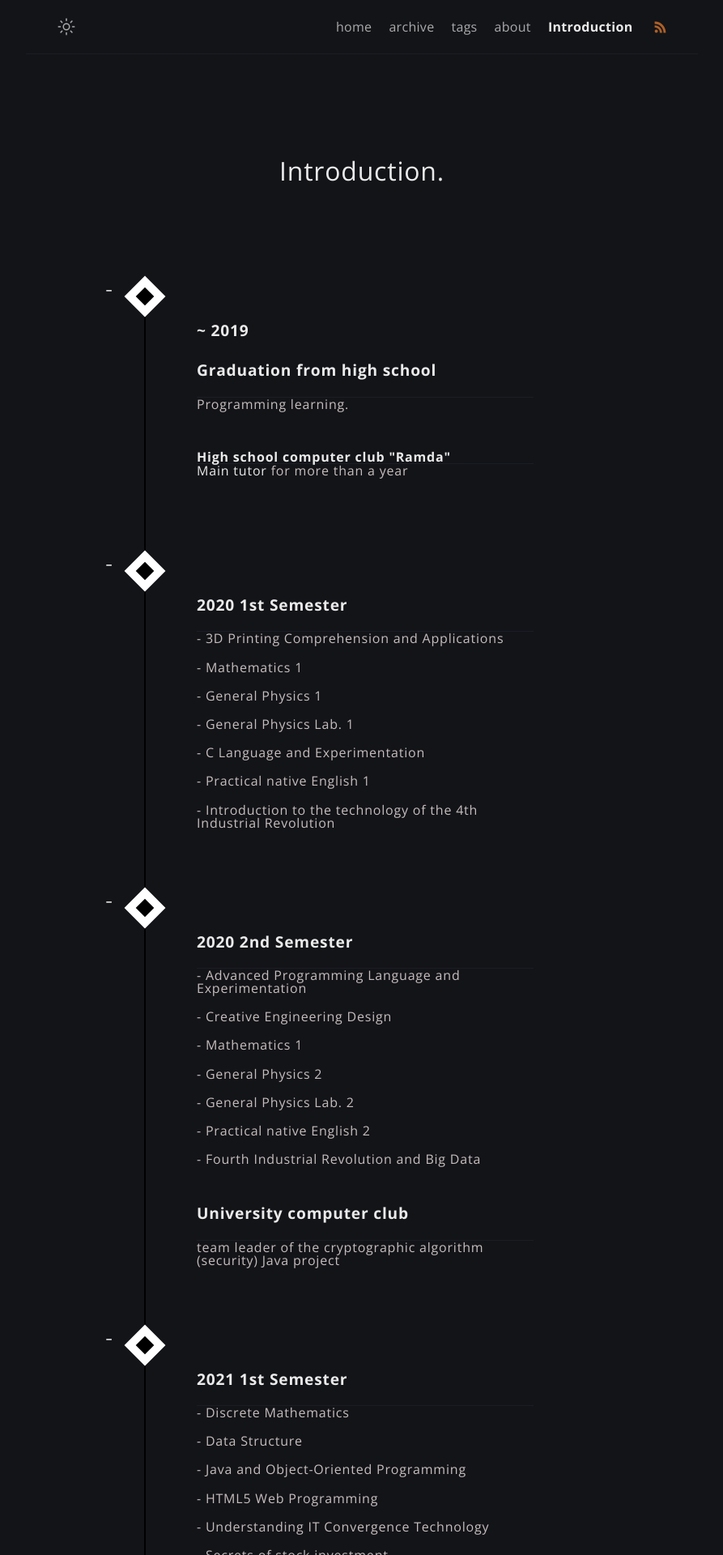
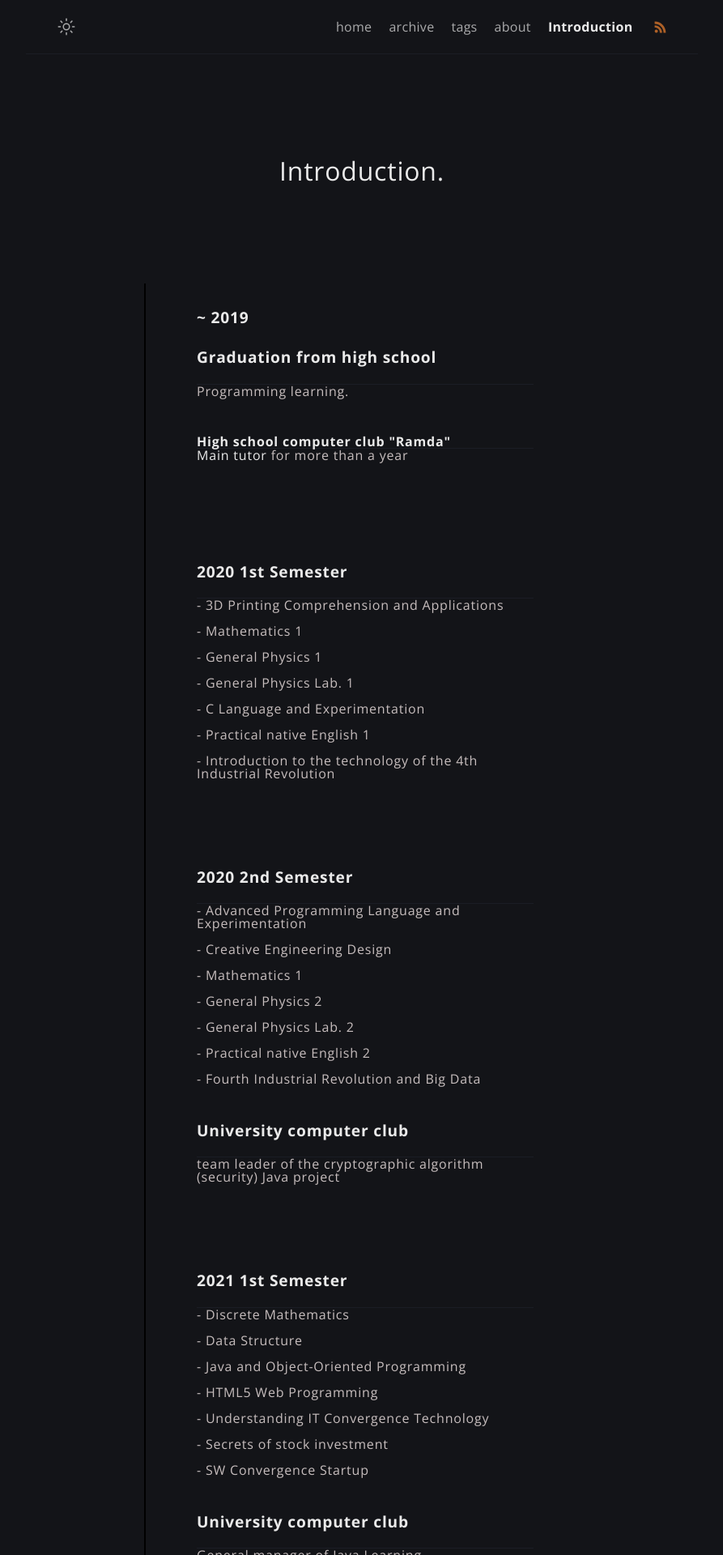
Before and after one commit to YunDaeHyeon/YunDaeHyeon.github.io, a Jekyll site: the page built from introduction.html, in a window 1280 px wide. Shown: the top 1920 px of the page at 81% size, without its empty margins (193-1086 px from the left). Built offline with Jekyll 4.4.1, drawn with Linux system fonts in a browser that asks for light colours; nearby versions of some CDN libraries.

Commit message:
mac-22.02.03 introduction update

```diff
--- a/introduction.html
+++ b/introduction.html
@@ -41,22 +41,6 @@ body {
   height: 100%;
 }
 
-.timeline-event {
-  position: relative;
-}
-.timeline-event:hover .timeline-event-icon {
-  -moz-transform: rotate(-45deg);
-  -ms-transform: rotate(-45deg);
-  -webkit-transform: rotate(-45deg);
-  transform: rotate(-45deg);
-  background-color: #a83279;
-}
-.timeline-event:hover .timeline-event-thumbnail {
-  -moz-box-shadow: inset 40em 0 0 0 #a83279;
-  -webkit-box-shadow: inset 40em 0 0 0 #a83279;
-  box-shadow: inset 40em 0 0 0 #a83279;
-}
-
 .timeline-event-copy {
   padding: 2em;
   position: relative;
@@ -75,44 +59,7 @@ body {
   font-weight: 500;
 }
 .timeline-event-copy p:not(.timeline-event-thumbnail) {
-  padding-bottom: 1.2em;
-}
-
-.timeline-event-icon {
-  -moz-transition: -moz-transform 0.2s ease-in;
-  -o-transition: -o-transform 0.2s ease-in;
-  -webkit-transition: -webkit-transform 0.2s ease-in;
-  transition: transform 0.2s ease-in;
-  -moz-transform: rotate(45deg);
-  -ms-transform: rotate(45deg);
-  -webkit-transform: rotate(45deg);
-  transform: rotate(45deg);
-  background-color: black;
-  outline: 10px solid white;
-  display: block;
-  margin: 0.5em 0.5em 0.5em -0.5em;
-  position: absolute;
-  top: 0;
-  left: 2em;
-  width: 1em;
-  height: 1em;
-}
-
-.timeline-event-thumbnail {
-  -moz-transition: box-shadow 0.5s ease-in 0.1s;
-  -o-transition: box-shadow 0.5s ease-in 0.1s;
-  -webkit-transition: box-shadow 0.5s ease-in;
-  -webkit-transition-delay: 0.1s;
-  transition: box-shadow 0.5s ease-in 0.1s;
-  color: white;
-  font-size: 0.75em;
-  background-color: black;
-  -moz-box-shadow: inset 0 0 0 0em #ef795a;
-  -webkit-box-shadow: inset 0 0 0 0em #ef795a;
-  box-shadow: inset 0 0 0 0em #ef795a;
-  display: inline-block;
-  margin-bottom: 1.2em;
-  padding: 0.25em 1em 0.2em 1em;
+  padding-bottom: 1em;
 }
 
     </style>
@@ -122,8 +69,7 @@ body {
 </head>
 <body>
   <ul class="timeline">
-  <li class="timeline-event">
-    <label class="timeline-event-icon"></label>
+  <oi class="timeline-event">
     <div class="timeline-event-copy">
       <h4> ~ 2019 </h4>
       <h4>Graduation from high school</h4><hr>
@@ -131,9 +77,8 @@ body {
       <h5>High school computer club "Ramda"</h5><hr>
       <p><strong>Main tutor</strong> for more than a year</p></p>
     </div>
-  </li>
-  <li class="timeline-event">
-    <label class="timeline-event-icon"></label>
+  </oi>
+  <oi class="timeline-event">
     <div class="timeline-event-copy">
       <h4>2020 1st Semester</h4><hr>
       <p>- 3D Printing Comprehension and Applications</p>
@@ -144,9 +89,8 @@ body {
       <p>- Practical native English 1</p>
       <p>- Introduction to the technology of the 4th Industrial Revolution</p>
     </div>
-  </li>
-  <li class="timeline-event">
-    <label class="timeline-event-icon"></label>
+  </oi>
+  <oi class="timeline-event">
     <div class="timeline-event-copy">
       <h4>2020 2nd Semester</h4><hr>
       <p>- Advanced Programming Language and Experimentation</p>
@@ -159,9 +103,8 @@ body {
       <h4>University computer club</h4><hr>
       <p>team leader of the cryptographic algorithm (security) Java project</p>
     </div>
-  </li>
-  <li class="timeline-event">
-    <label class="timeline-event-icon"></label>
+  </oi>
+  <oi class="timeline-event">
     <div class="timeline-event-copy">
       <h4>2021 1st Semester</h4><hr>
       <p>- Discrete Mathematics</p>
@@ -174,9 +117,8 @@ body {
       <h4>University computer club</h4><hr>
       <p>General manager of Java Learning</p>
     </div>
-  </li>
-  <li class="timeline-event">
-    <label class="timeline-event-icon"></label>
+  </oi>
+  <oi class="timeline-event">
     <div class="timeline-event-copy">
       <h4>2021 2st Semester</h4><hr>
       <p>- Programming linguistics</p>
@@ -191,7 +133,7 @@ body {
       <h4>SW mentor team</h4><hr>
       <p>SW mentor team activities</p>
     </div>
-  </li>
+  </oi>
 </ul>
 </body>
 <!--
```
Also changed, not shown: 1 other file.
